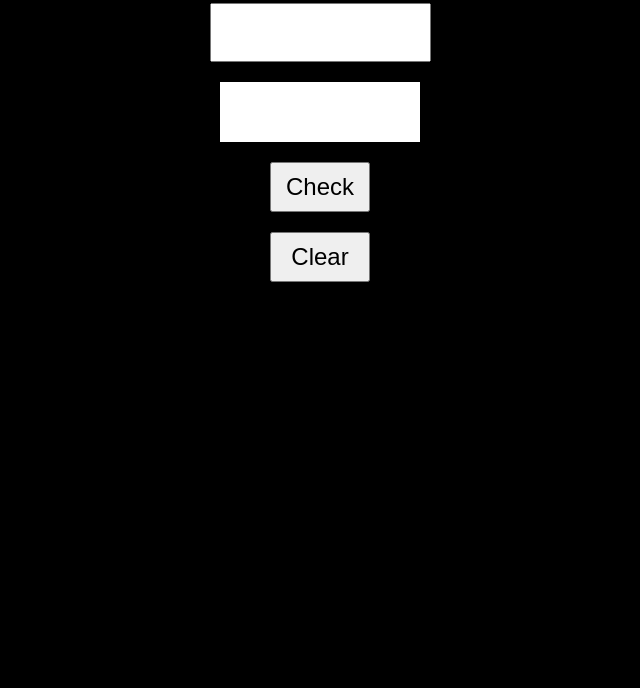
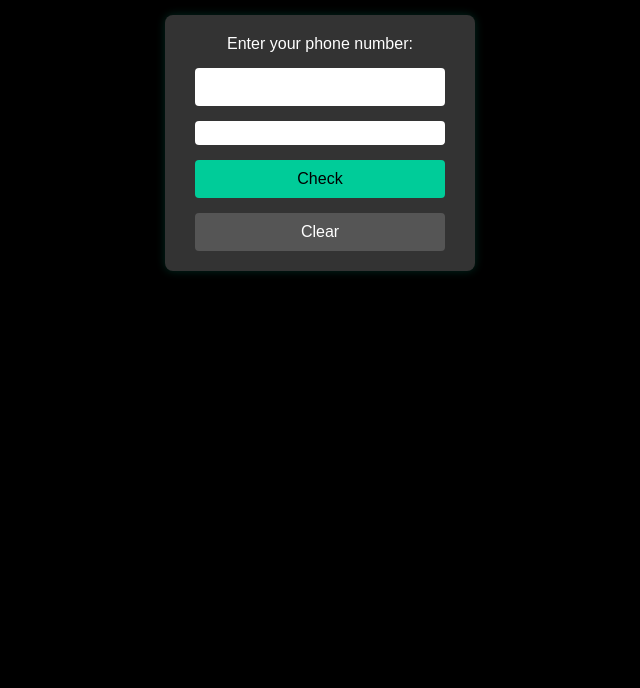
Before and after one commit to 4749-am/FCC-Telephone-Number-Validator, a plain HTML site: page index.html in a window 1280 px wide. Shown: the part 112-800 px from the top of the page, without its empty margins (320-960 px from the left). Drawn offline with Linux system fonts and the light colour scheme.

Commit message:
css improved but still in progress

```diff
--- a/styles.css
+++ b/styles.css
@@ -7,43 +7,80 @@
 :root {
   --black-color: #000000;
   --white-color: #ffffff;
+  --gray-color: #333333;
+  --accent-color: #00cc99;
 }
 
 body {
   background-color: var(--black-color);
   color: var(--white-color);
+  font-family: sans-serif;
+  display: flex;
+  flex-direction: column;
+  align-items: center;
+  min-height: 100vh;
+  padding: 20px;
 }
 
 h1 {
   text-align: center;
-    margin: 20px;
+  margin-top: 40px;
+  margin-bottom: 30px;
+  font-size: 2em;
 }
 
 #phone-number-validator {
   display: flex;
   flex-direction: column;
   align-items: center;
-    gap: 20px;
+  gap: 15px;
+  background-color: var(--gray-color);
+  padding: 20px 30px;
+  border-radius: 8px;
+  box-shadow: 0 0 10px rgba(0, 204, 153, 0.2);
 }
 
 #user-input {
+  padding: 10px;
+  width: 250px;
   text-align: center;
-    padding: 20px;
+  border-radius: 4px;
+  border: none;
+  font-size: 1em;
+}
+
+button {
+  width: 250px;
+  padding: 10px 20px;
+  font-size: 1em;
+  border: none;
+  border-radius: 4px;
+  cursor: pointer;
+  transition: background-color 0.2s ease;
+}
+
+#check-btn {
+  background-color: var(--accent-color);
+  color: var(--black-color);
+}
+
+#clear-btn {
+  background-color: #555;
+  color: var(--white-color);
+}
+
+button:hover {
+  opacity: 0.85;
 }
 
 #results-div {
-    display: flex;
   background-color: var(--white-color);
   color: var(--black-color);
-    width: 200px;
-    height: 60px;
-    padding: 20px;
+  width: 250px;
+  padding: 10px;
+  border-radius: 4px;
   text-align: center;
-    align-items: center;
+  font-weight: bold;
+  min-height: 24px;
+  transition: all 0.3s ease;
 }
-
-button {
-    width: 100px;
-    height: 50px;
-    font-size: 1.5rem;
-}
```
Also changed, not shown: index.html (+0 -2 lines). Lines whose indentation alone changed are shown as unchanged.
